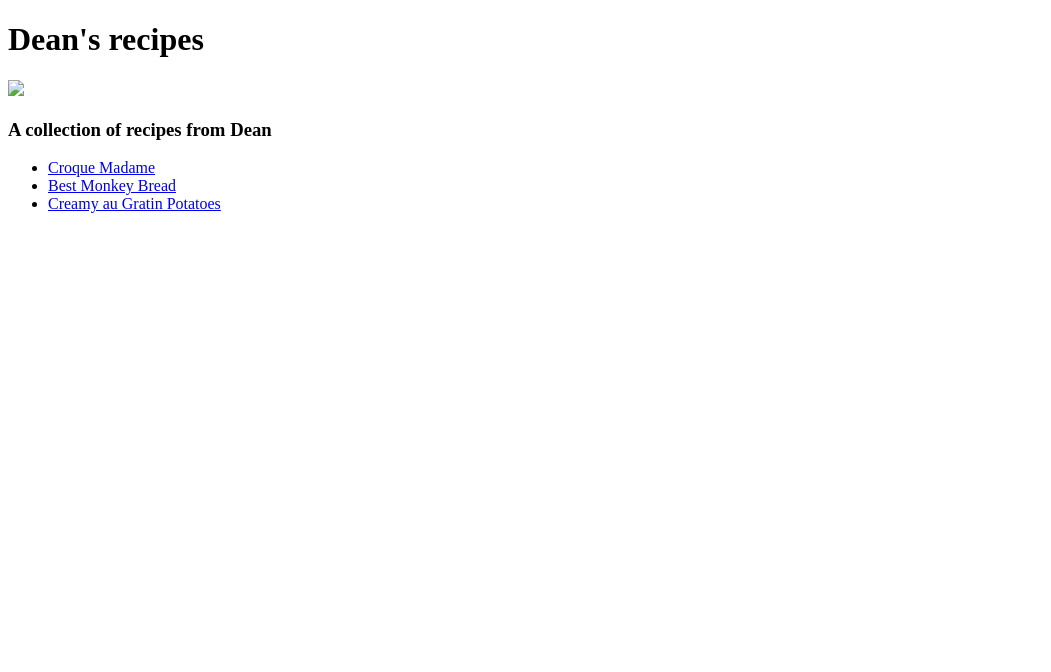
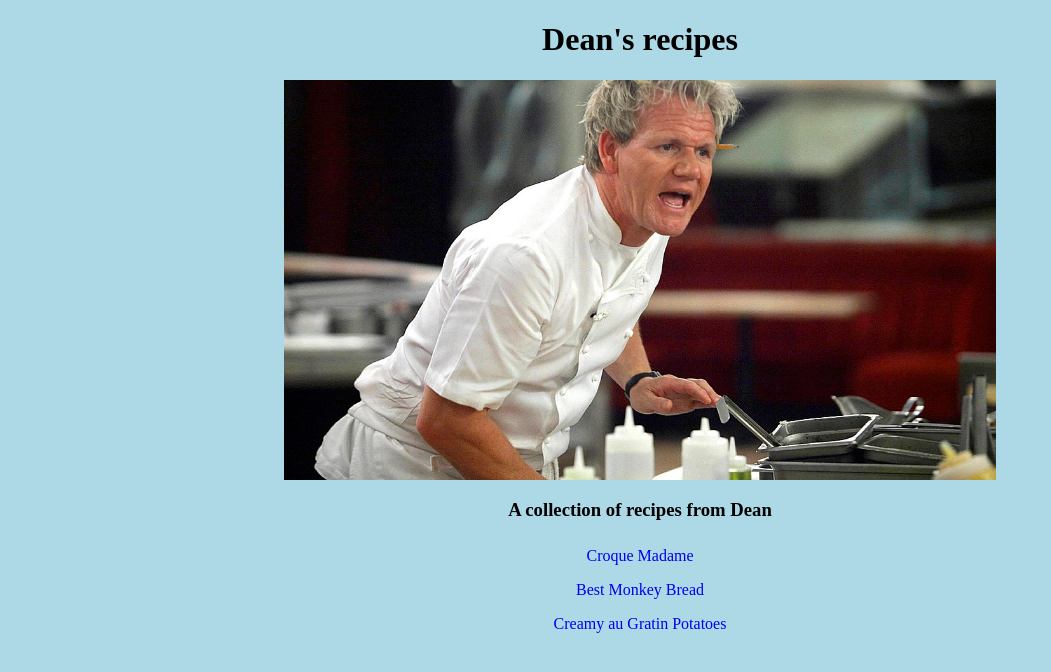
Before and after one commit to DexaPoli/TOR, a plain HTML site: page index.html in a window 1280 px wide. Shown: the whole page, without its empty margins (0-1051 px from the left). Drawn offline with Linux system fonts and the light colour scheme.

Commit message:
Updates on recipes project

```diff
--- a/index.html
+++ b/index.html
@@ -5,12 +5,15 @@
     <meta http-equiv="X-UA-Compatible" content="IE=edge">
     <meta name="viewport" content="width=device-width, initial-scale=1.0">
     <title>Dean's Recipes</title>
+    <link rel="stylesheet" href="style.css">
 </head>
 <body>
     <h1>Dean's recipes</h1>
-    <img src="../recipes/Images/gordon.jpg" style="height:400px;height:400px;" >
-    <h3 id='image label'>A collection of recipes from Dean</h3>
-    <div>
+    <div class="photo">
+        <img src="./Images/gordon.jpg">
+    </div>
+    <h3 id='image-label'>A collection of recipes from Dean</h3>
+    <div class="list">
         <ul>
     <li><a href="./croque-madame.html">Croque Madame</a></li>
     <li><a href="./best-monkey-bread.html">Best Monkey Bread</a></li>
--- /dev/null
+++ b/style.css
@@ -0,0 +1,43 @@
+* {
+    background-color:lightblue;
+}
+
+h1 {
+    text-align: center;
+}
+
+.photo {
+    position: relative;
+}
+
+.photo img {
+    height: 400px;
+    max-width: auto;
+    display: block;
+    margin-left: auto;
+    margin-right: auto;
+}
+
+#image-label {
+    text-align: center;
+}
+
+
+.list ul{
+
+    list-style-type: none;
+    margin: 0;
+    padding: 0;
+    overflow: hidden;
+   }
+
+.list li {
+    float: center;
+   }
+
+.list a{
+    display: block;
+    text-align: center;
+    padding: 8px;
+    text-decoration: none;
+}
```
Also changed, not shown: best-monkey-bread.html (+1 -1 lines), creamy-au-gratin-potatoes.html (+1 -1 lines), croque-madame.html (+1 -1 lines).
